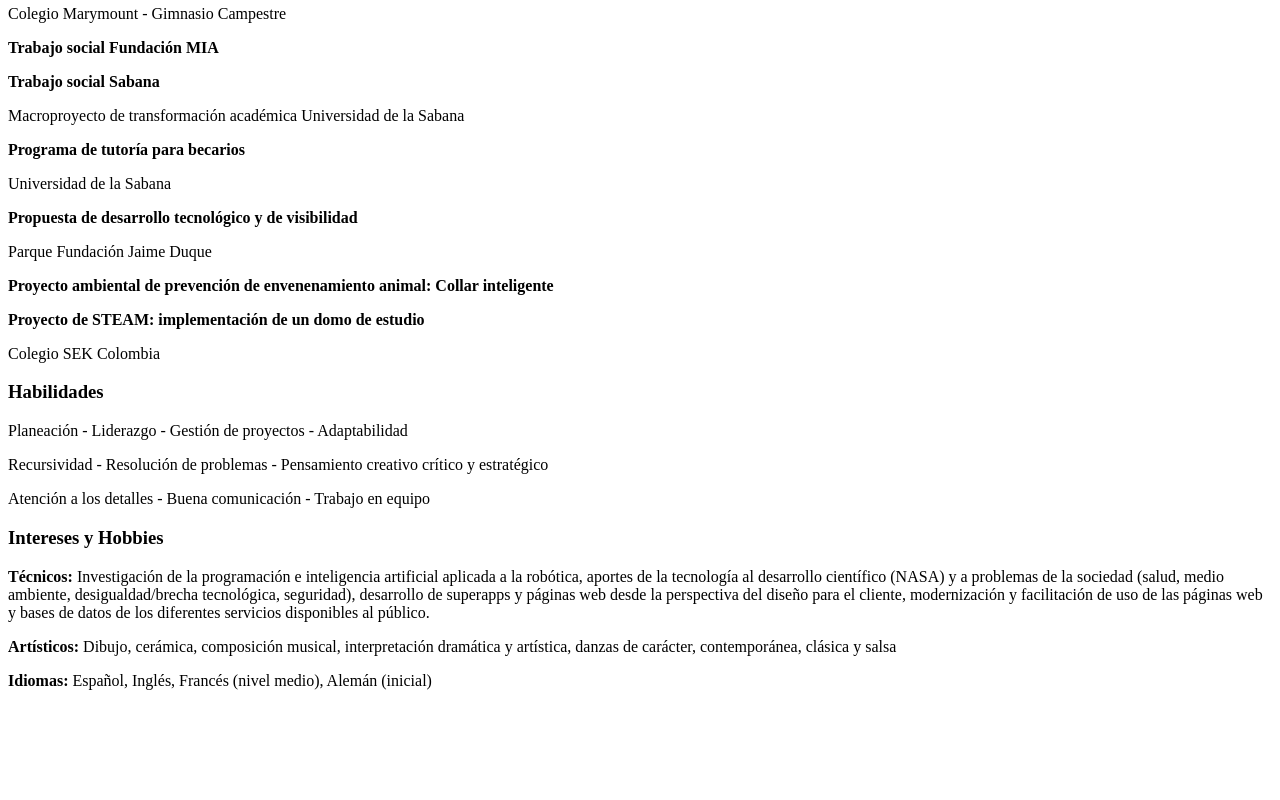
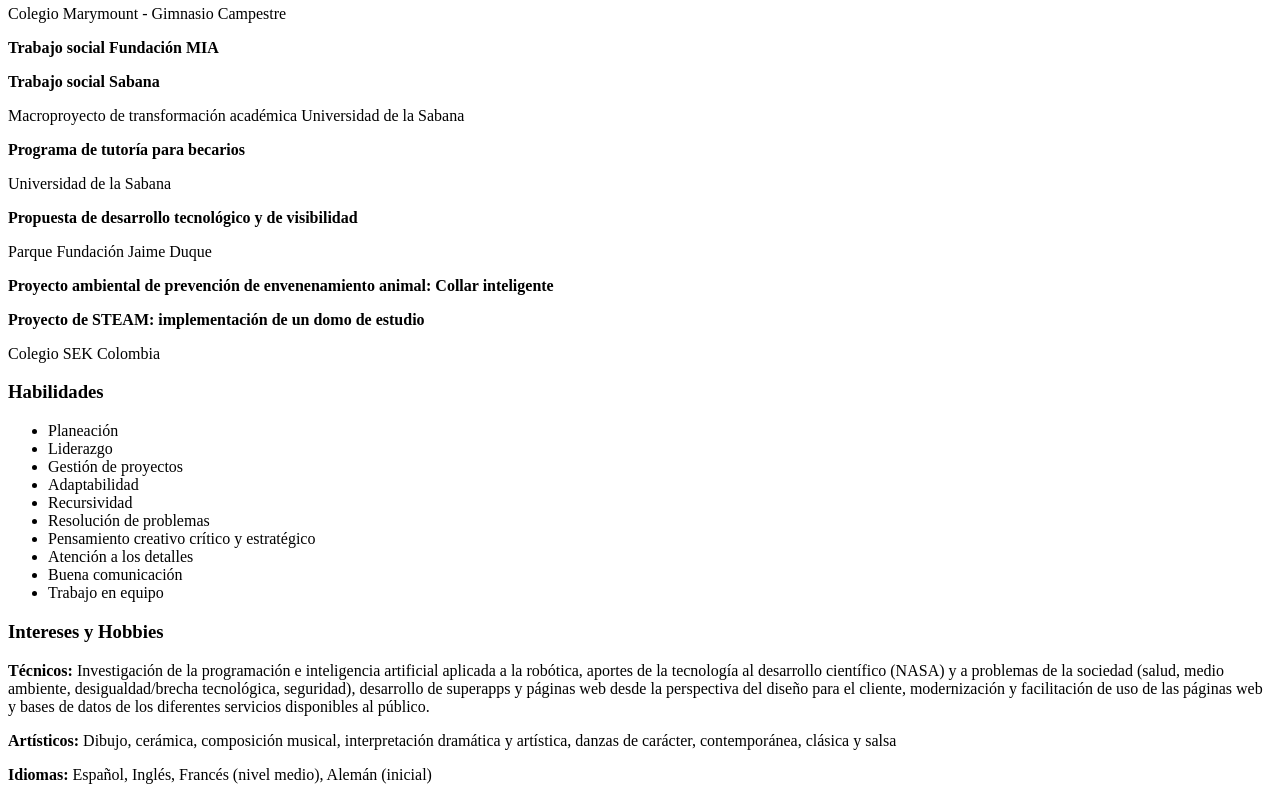
Before and after one commit to DSAW-2024-2/my-cv-part-a-isadiazac, a plain HTML site: page index.html in a window 1280 px wide. Shown: the part 661-1461 px from the top of the page. Before the commit the page ends 1367 px from the top, so only its background shows below. Drawn offline with Linux system fonts and the light colour scheme.

Commit message:
Update index.html

```diff
--- a/index.html
+++ b/index.html
@@ -69,7 +69,18 @@
     </div>
     <div>
       <h3>Habilidades</h3>
-      <p>Planeación - Liderazgo - Gestión de proyectos - Adaptabilidad</p> <p>Recursividad - Resolución de problemas - Pensamiento creativo crítico y estratégico </p><p> Atención a los detalles - Buena comunicación - Trabajo en equipo</p>
+      <ul>
+            <li>Planeación</li>
+            <li>Liderazgo</li>
+            <li>Gestión de proyectos</li>
+            <li>Adaptabilidad</li>
+            <li>Recursividad</li>
+            <li>Resolución de problemas</li>
+            <li>Pensamiento creativo crítico y estratégico</li>
+            <li>Atención a los detalles</li>
+            <li>Buena comunicación</li>
+            <li>Trabajo en equipo</li>
+          </ul>
     </div>
     <div>
       <h3>Intereses y Hobbies</h3>
```
